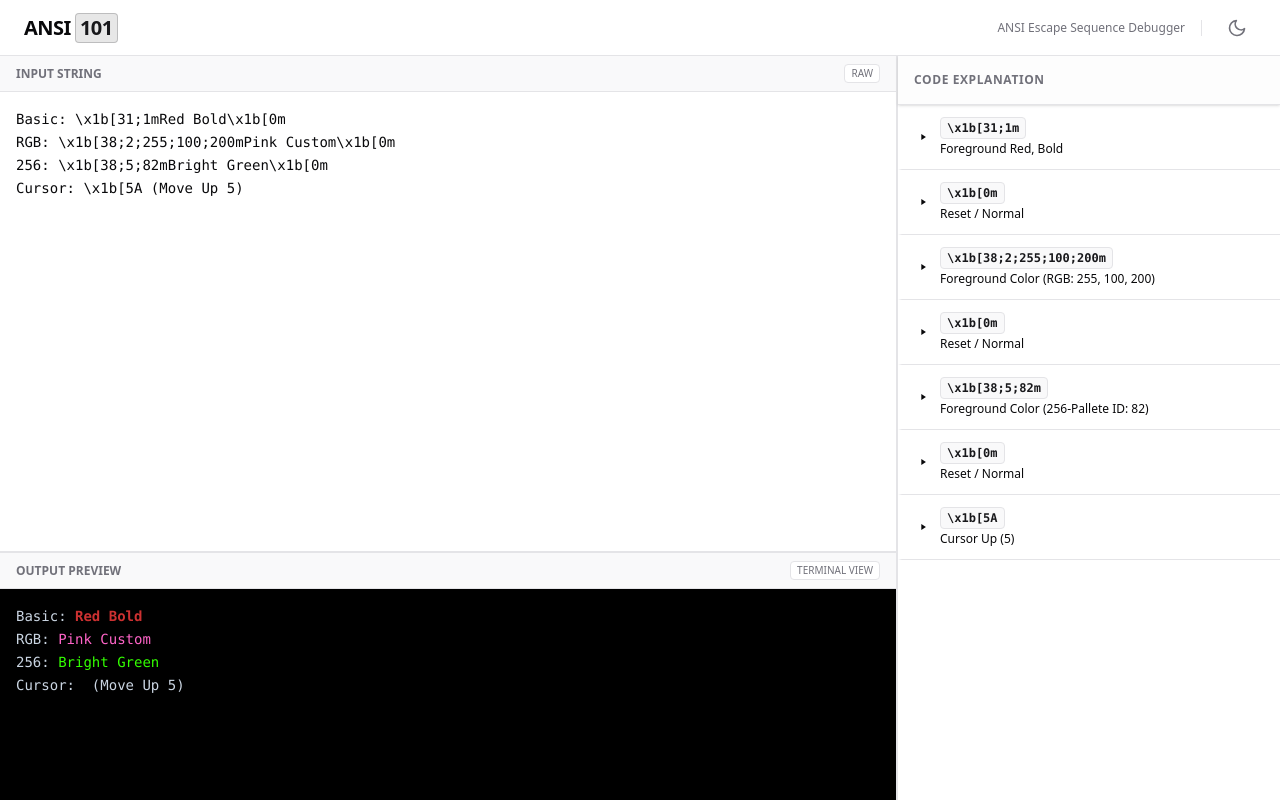
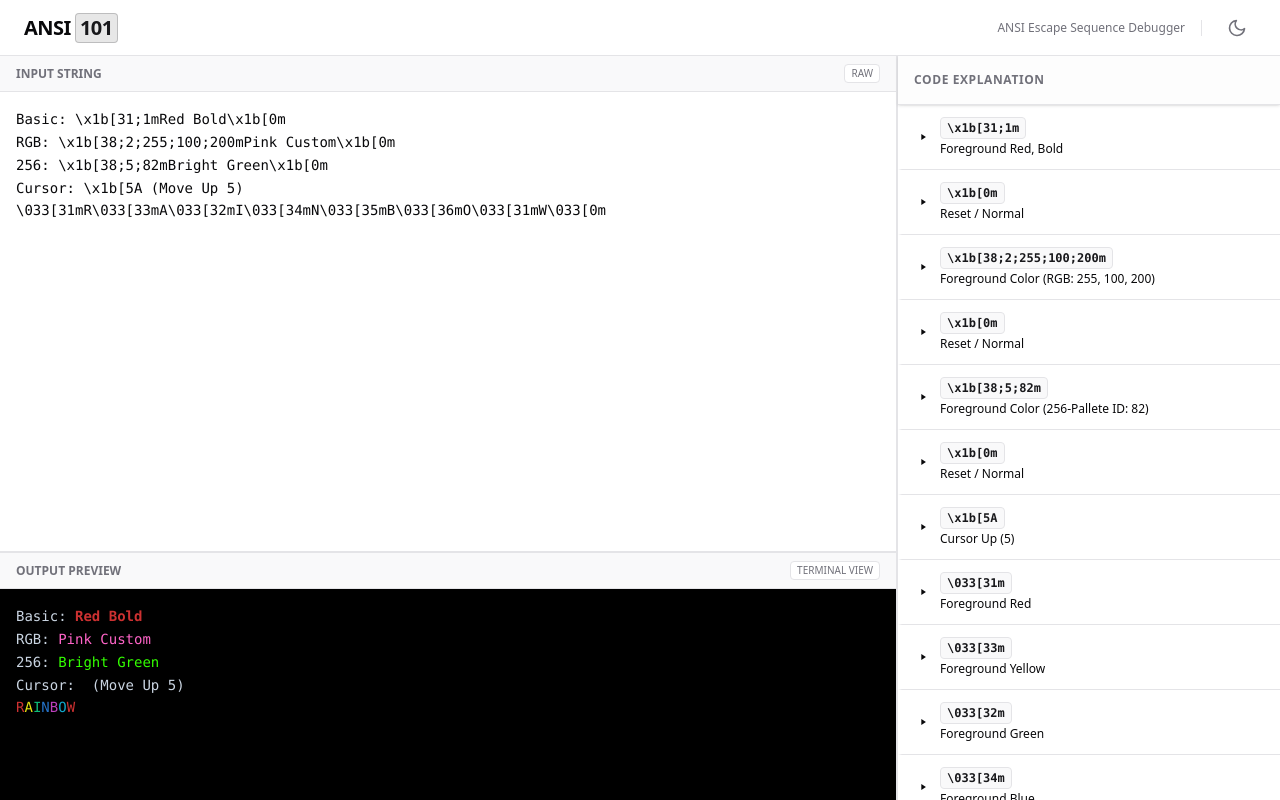
Before and after one commit to codecrafters-io/ansi101, a Next.js app: page / in a window 1280 px wide. Built offline with nearby package versions, Linux system fonts and the light colour scheme.

Commit message:
fix: mobile version drawer bug

```diff
--- a/src/app/page.tsx
+++ b/src/app/page.tsx
@@ -10,7 +10,7 @@ import ThemeToggle from "@/components/ThemeToggle";
 import { Menu, X } from "lucide-react";
 
 const DEFAULT_INPUT =
-  "Basic: \\x1b[31;1mRed Bold\\x1b[0m\nRGB: \\x1b[38;2;255;100;200mPink Custom\\x1b[0m\n256: \\x1b[38;5;82mBright Green\\x1b[0m\nCursor: \\x1b[5A (Move Up 5)";
+  "Basic: \\x1b[31;1mRed Bold\\x1b[0m\nRGB: \\x1b[38;2;255;100;200mPink Custom\\x1b[0m\n256: \\x1b[38;5;82mBright Green\\x1b[0m\nCursor: \\x1b[5A (Move Up 5)\n\\033[31mR\\033[33mA\\033[32mI\\033[34mN\\033[35mB\\033[36mO\\033[31mW\\033[0m";
 
 const MIN_SIDEBAR_WIDTH = 250;
 const MAX_SIDEBAR_WIDTH = 800;
@@ -153,18 +153,23 @@ export default function Home() {
             } as React.CSSProperties
           }
           className={`
-            w-full lg:w-[var(--sidebar-width)]
+            /* BASE WIDTH */
+            w-full
+
+            /* DESKTOP WIDTH */
+            lg:w-[var(--sidebar-width)]
+
             bg-card border-l border-border
             flex flex-col
             transition-transform duration-300 ease-in-out
             shrink-0
-            relative
+
+            /* MOBILE DRAWER BEHAVIOR */
             ${
               isSidebarOpen
-                ? "fixed inset-0 z-50 top-14 translate-x-0"
-                : "fixed inset-0 z-50 top-14 translate-x-full lg:translate-x-0 lg:static"
+                ? "fixed inset-0 z-50 top-14 translate-x-0" // Open: Cover screen
+                : "fixed inset-0 z-50 top-14 translate-x-full lg:translate-x-0 lg:static" // Closed: Off-screen OR Desktop Static
             }
-            lg:block
         `}
         >
           {/* DRAG HANDLE (Desktop Only) */}
```
